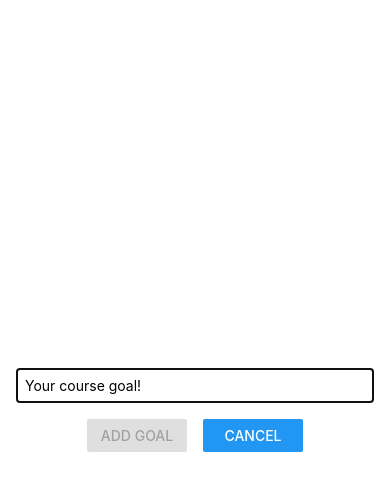
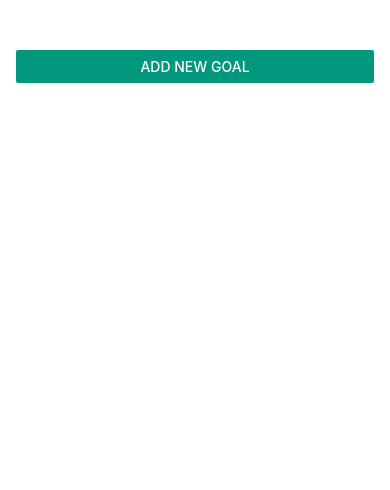
Before and after one commit to gilxhonh/ReactNative-GoalsApp, a React Native app: screen / in a window 390 px wide. Shown: the top 490 px of the page. Built offline with nearby package versions, Linux system fonts and the light colour scheme.

Commit message:
add button to make the goal input modal visible

```diff
--- a/App.js
+++ b/App.js
@@ -1,10 +1,14 @@
-import {StyleSheet, View, FlatList} from 'react-native';
+import {StyleSheet, View, FlatList, Button} from 'react-native';
 import {useState} from "react";
 import GoalItem from './components/GoalItem';
 import GoalInput from './components/GoalInput';
 export default function App() {
+    const [modalIsVisible, setModalIsVisible] = useState(false)
     const [goals, setGoals] = useState([]);
 
+    let startAddGoalHandler = () => {
+        setModalIsVisible(true)
+    }
 
     let addGoalHandler = (input) => {
         console.log(input);
@@ -23,7 +27,12 @@
     return (
         <View style={styles.appContainer}>
 
-            <GoalInput onAddGoal={addGoalHandler}/>
+            <Button
+                title='Add New Goal'
+                color='#02987e'
+                onPress={startAddGoalHandler}
+            />
+            <GoalInput visible={modalIsVisible} onAddGoal={addGoalHandler}/>
 
             <View style={styles.goalsContainer}>
                 <FlatList
```
